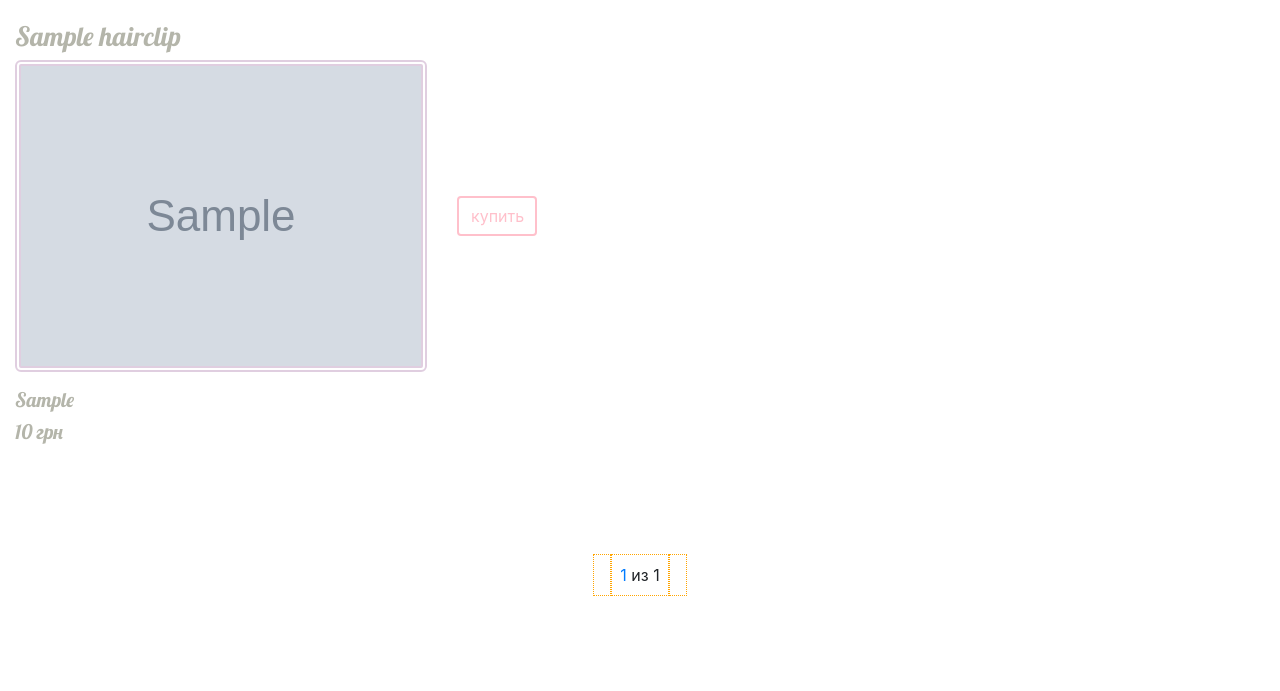
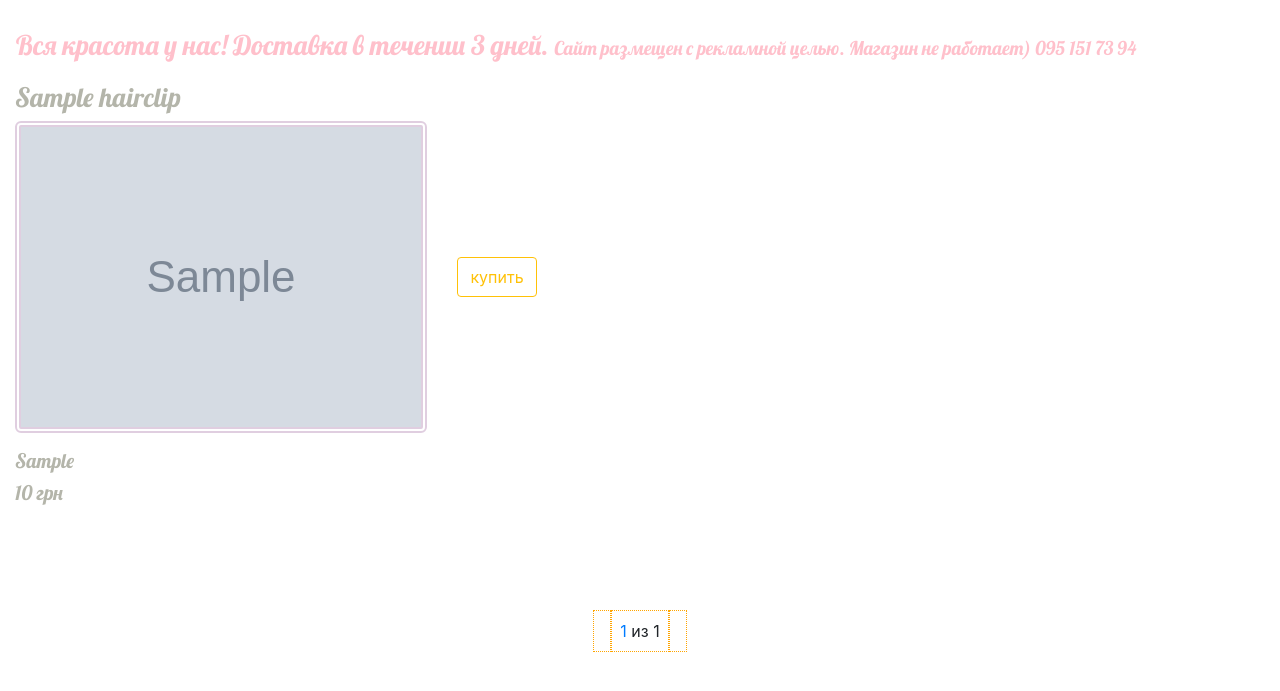
Before and after one commit to Katerina964/clip, a Django app: page /all/ in a window 1280 px wide. Shown: the part 92-783 px from the top of the page. Run offline with Django 3.2, Linux system fonts and the light colour scheme; tables that the repository leaves empty hold one stand-in row (values such as "Sample post"); grey boxes marked "Sample" are stand-in pictures; some libraries are stand-ins or nearby versions.

Commit message:
pathonanywhere

```diff
--- a/mysite/clip/models.py
+++ b/mysite/clip/models.py
@@ -18,11 +18,11 @@ class Hairclip(models.Model):
 class Ordershop(models.Model):
 
     date_order = models.DateTimeField('Дата заказа: ')
-    first_name = models.CharField(max_length=20, verbose_name='Имя')
-    surname = models.CharField(max_length=20, verbose_name='Фамилия')
-    town = models.CharField(max_length=20, verbose_name='Город')
-    phone = models.CharField(max_length=20, verbose_name='Телефон')
-    email = models.EmailField(max_length=100, verbose_name='Почта')
+    first_name = models.CharField(max_length=15, verbose_name='Имя')
+    surname = models.CharField(max_length=15, verbose_name='Фамилия')
+    town = models.CharField(max_length=15, verbose_name='Город')
+    phone = models.CharField(max_length=15, verbose_name='Телефон')
+    email = models.EmailField(max_length=15, verbose_name='Почта')
 
 
 class Positions (models.Model):
--- a/mysite/clip/static/css/clip.css
+++ b/mysite/clip/static/css/clip.css
@@ -1,25 +1,24 @@
-.navigation {margin-bottom: 20px;
+.navigation {margin-bottom: 25px;
              font-size: 200%;
-
              border-bottom: 6px double pink;
               border-top: 6px double pink;
              font-family: 'Lobster';
              }
 .form   {border: 3px double #b4b5aa;border-radius: 8px; width: 450px; padding: 20px;background:#faf2f8; }
 
+.info   { width: 90%; margin-bottom: 15px;
+        height: 8%; color:pink; font-family: 'Lobster', cursive; text-align: center; font-size: 170%;}
+
 div img {border: 6px double #e0cee0;border-radius: 6px;}
 
 
 button {margin-left:30px;
-       transition: all 9999999s;color: pink; border: 2px solid pink;border-radius: 4px;background-color: white; width: 80px;
+       color: orange; border: 1px solid orange;border-radius: 4px;background-color: white; width: 80px;
        height: 40px; }
 
-button:hover {background-color: #c7e7ed; }
+button:hover {background-color: orange;color:black}
 
-button:focus {
-  outline: none;
-  box-shadow: 0 0 0 3px lightskyblue;
-}
+
 
 .navbar-brand{font-size: 100%;}
 
@@ -29,9 +28,11 @@ button:focus {
 .nav-link {
     color: white !important;}
 
-.hairclip_list__item {margin-bottom: 80px;}
+.hairclip_list__item {margin-bottom: 55px;}
 
-.crab_list__item{margin-bottom: 80px;}
+.spring_list__item {margin-bottom: 55px;}
+
+.crab_list__item{margin-bottom: 60px;}
 
 table {margin-bottom: 30px;margin-top: 30px;}
 
@@ -42,20 +43,21 @@ h1, h2, p, span, pre, table  {
        color: #b4b5aa}
 
 
-h1 a{color: #b4b5aa}
+h1 a{color: #b4b5aa; margin-bottom: 15px}
 
 img + a{margin-left:30px;}
 
 h1,pre  {font-size: 20pt;}
 
+
 h2, p, table {font-size: 15pt;}
 
 .detail {margin-left:30px;}
 
+td img{width:110px; height:110px}
 
 
-
-.pagination {margin-top: 30px;}
+.pagination {margin-top: 50px;}
 
 .page-item {padding: 8px;
             border: 1px dotted orange;}
--- /dev/null
+++ b/mysite/clip/static/css/clip1.css
@@ -0,0 +1,13 @@
+.incart button {margin-left:6px;font-size:90%;
+       color: orange; border: 1px solid orange;border-radius: 4px;background-color: white; width: 70px;
+       height: 30px; }
+
+.incart img {width: 30%;}
+
+.form   {border: 3px double #b4b5aa;border-radius: 8px; width: 300px; padding: 20px;background:#faf2f8; font-size: 10pt}
+
+table {font-size: 10pt;}
+
+
+
+td img {width: 80px; height: 80px;}
--- a/mysite/clip/templates/clip/all.html
+++ b/mysite/clip/templates/clip/all.html
@@ -5,17 +5,22 @@
 
   <div class="container-fluid">
    <div class="row">
+   <div class="info">
+    Вся красота у нас! Доставка в течении 3 дней.  <span style="color:pink;  font-size: 70%;" >Сайт  размещен с рекламной целью. Магазин не работает) 095 151 73 94</span>
+
+   </div>
+   </div>
+   <div class="row">
 
 
   {% for hairclip in hairclip_list %}
     <div class="col-12 col-sm-6">
     <div class="hairclip_list__item ">
-    <form action="{% url 'clip:cart' %}"
-              method="GET">{% csrf_token %}
-
+    <form action="{% url 'clip:cart' %}"method="GET">{% csrf_token %}
+    <input type="hidden"  name="view" value="{% url 'clip:all' %}" />
     <h1><a href="{% url 'clip:detail'  hairclip.id %}">{{ hairclip.title }}</a></h1>
     <img src="{{hairclip.img.url}}" alt="{{ hairclip.img.name }}"><button name="product" value="{{ hairclip.pk }}"
-                    type="submit" class="btn btn-outline-warning"style="color: pink; border: 2px solid pink">купить</button></form>
+                    type="submit" class="btn btn-outline-warning">купить</button></form>
 
 
      <h2>{{ hairclip.characteristic }}</h2>
--- a/mysite/clip/templates/clip/base.html
+++ b/mysite/clip/templates/clip/base.html
@@ -3,17 +3,20 @@
        <head>
         <meta charset="utf-8">
 
-        <meta name="viewport" content="width=device-width, initial-scale=1, shrink-to-fit=no">
+        <meta name="viewport" content="width=device-width">
+<!--           , initial-scale=1, shrink-to-fit=no-->
         <title>Clip</title>
 
         <link rel="stylesheet" href="https://maxcdn.bootstrapcdn.com/bootstrap/4.5.0/css/bootstrap.min.css">
         <link href='//fonts.googleapis.com/css?family=Lobster&subset=latin,latin-ext' rel='stylesheet' type='text/css'>
         <link rel="stylesheet" href="{% static 'css/clip.css' %}">
+        <link rel="stylesheet" media="screen and (max-width: 768px)" href="{% static 'css/clip1.css' %}">
 
     </head>
     <body>
 
     {% block nav %}
+    <div class="container-fluid p-0 "style="margin-left: 0px; margin-right: 0 px;">
 
     <nav class=" navigation navbar navbar-expand-lg navbar-light" style="background-color: #c7e7ed;">
     <a class="navbar-brand" href="#">Заколка и Ко</a>
@@ -48,8 +51,7 @@
       </ul>
      </div>
 </nav>
-
-
+</div>
      {% endblock %}
 
 
@@ -57,6 +59,7 @@
 
 
 {% block pagination %}
+<div class="container-fluid">
 <nav aria-label="...">
     <ul class="pagination justify-content-center">
 
@@ -92,6 +95,6 @@
 <script src="https://maxcdn.bootstrapcdn.com/bootstrap/4.5.0/js/bootstrap.min.js"></script>
 
 
-
+</div>
 </body>
 </html>
--- a/mysite/clip/urls.py
+++ b/mysite/clip/urls.py
@@ -19,7 +19,7 @@ urlpatterns = [
     path('emty_order', views.emty_order, name='emty_order'),
     #re_path(r'^emty_order/(?:user-(?P<user_id>\d+)/)?$', emty_order),
     #path('emty_order/<int:user_id>/', views.emty_order,),
-
+    # path('clip/<int:user_id>/', views.detail, name='example'),
 
 ]
 
--- a/mysite/clip/views.py
+++ b/mysite/clip/views.py
@@ -5,6 +5,9 @@ from django.core.paginator import Paginator
 from .forms import OrdershopForm
 from django.contrib.auth.models import User
 from django.contrib.auth import authenticate
+from django.core.mail import send_mail
+from django.core.mail import EmailMessage
+
 
 
 def category_crab(request):
@@ -45,10 +48,13 @@ def cart(request):
     cart = request.session['cart']
     cart.update()
     product = request.GET.get('product')
+    name = request.GET.get('view')
+    print(name)
+
     if not cart.get(product):
         cart[product] = {"quantity": 1}
 
-    return redirect("clip:all")
+    return redirect(name)
 
 
 def in_cart(request):
@@ -92,7 +98,8 @@ def manage_cart(request):
 
 def order(request):
     user = authenticate(username=request.POST['email'], password="k")
-
+    # user_email = str(request.POST['email'])
+    # print(user_email)
     if user is None:
         user = User.objects.create_user(username=request.POST['email'], password="k")
     cart_list = request.session.get('cart', {})
@@ -108,10 +115,19 @@ def order(request):
         price=each.price, quantity=cart_list[str(each.id)]["quantity"])
         total += cart_list[str(each.id)]["quantity"] * each.price
         number += cart_list[str(each.id)]["quantity"]
+
+    #email = str(order_list)
+    #
+    # send_mail('Заказ', str(order_list), 'katrin.balakina@gmail.com',
+    #           ['katrin.balakina@gmail.com'])
+    #
+    # email = EmailMessage('Hello', 'World', to=['katrin.balakina@gmail.com'])
+    # email.send()
+
     del request.session['cart']
 
     request.session['order'] = user.id, total, number
-    print(request.session['order'])
+
     order_lists = Positions.objects.filter(ordershop_id=pk)
     content = {"order_lists": order_lists, "total": total, "number": number}
     return render(request, 'clip/order.html', content)
@@ -120,7 +136,13 @@ def order(request):
 
 def emty_order(request):
 
+    # Ordershop.objects.all().delete()
+    # Positions.objects.all().delete()
+    print(User.objects.all())
+
+
     user_id = request.session.get('order', 'red')
+    print(user_id)
     if user_id != 'red':
         user = get_object_or_404(User, pk=user_id[0])
         total = user_id[1]
@@ -131,3 +153,7 @@ def emty_order(request):
         content = {"order_lists": order_lists, "total": total, "number": number}
         return render(request, 'clip/order.html', content)
     return render(request, 'clip/order.html')
+
+# def example(request, user_id):
+#     print(user_id)
+#     return render(request, 'clip/order.html')
```
Also changed, not shown: mysite/clip/templates/clip/cart_list.html (+24 -19 lines), mysite/clip/templates/clip/category_crab.html (+11 -21 lines), mysite/clip/templates/clip/order.html (+12 -8 lines), mysite/clip/templates/clip/spring_list.html (+4 -17 lines), mysite/mysite/settings.py (+13 -0 lines), mysite/clip/migrations/0007_auto_20200713_1838.py (added), mysite/clip/migrations/0008_auto_20200713_1853.py (added).
